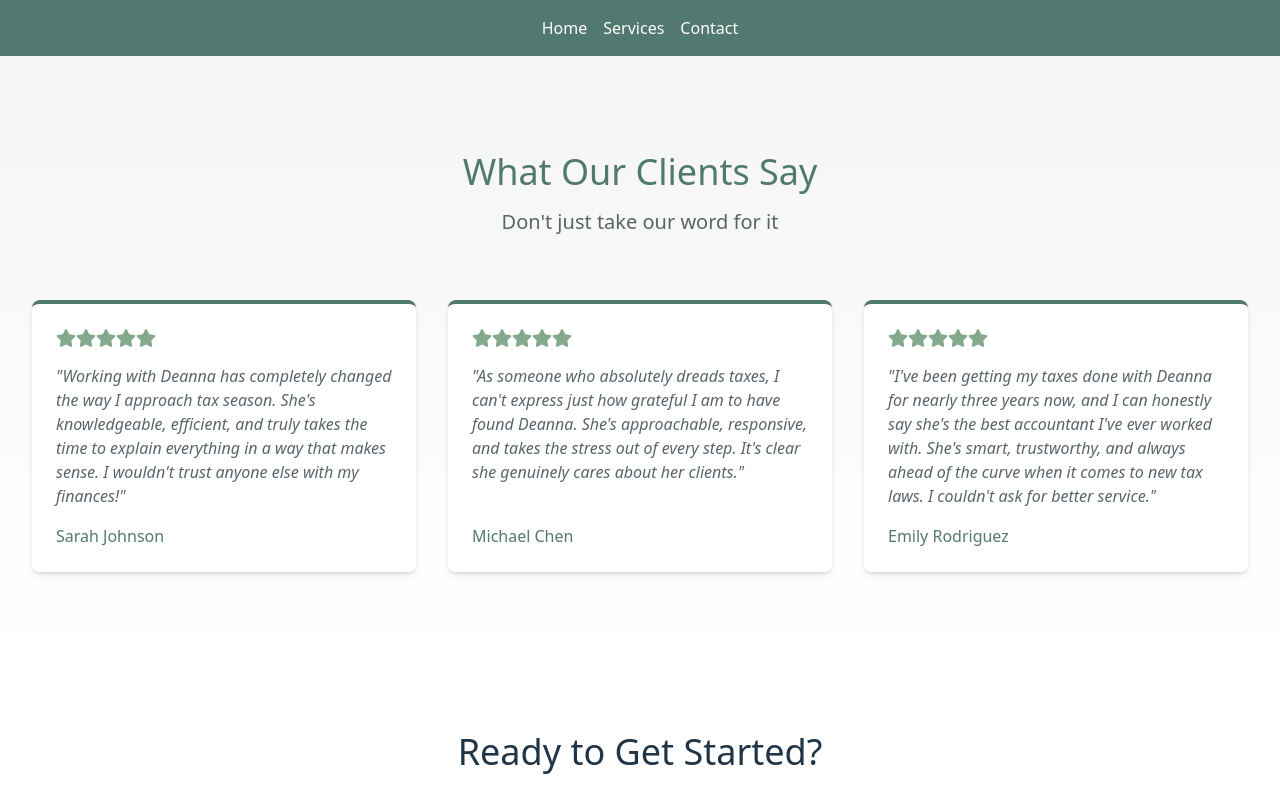
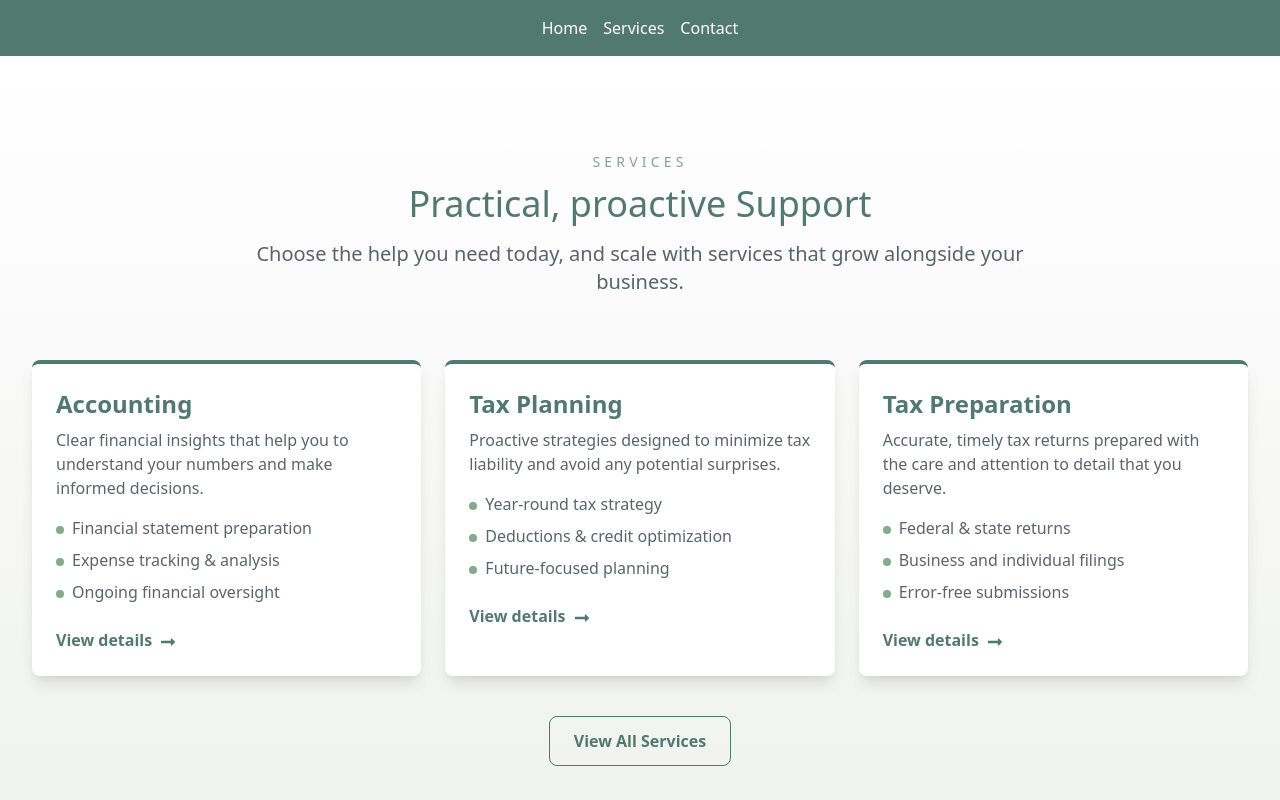
Before and after one commit to shawnMthompson/morse-accounting, a React (Vite) app: page / in a window 1280 px wide. Shown: the top 800 px of the page. Built offline with nearby package versions, Linux system fonts and the light colour scheme.

Commit message:
Add services section to Home page with dynamic service links and styling

```diff
--- a/src/components/pages/Home.jsx
+++ b/src/components/pages/Home.jsx
@@ -1,14 +1,71 @@
 import { Link } from "react-router";
 
+import { services } from "../../data/services";
 import { testimonials } from "../../data/testimonials";
-import { FaStar } from "react-icons/fa";
+import { FaLongArrowAltRight, FaStar } from "react-icons/fa";
 
 export default function Home() {
     return (
         <div>
+            <section className="py-16 lg:py-24 bg-linear-to-b from-white to-light/30 dark:from-dark dark:to-accent/20">
+                <div className="max-w-7xl mx-auto px-4 sm:px-6 lg:px-8">
+                    <div className="text-center mb-16">
+                        <p className="text-sm uppercase tracking-[0.3em] text-primary/70 dark:text-light/70 mb-3">
+                            Services
+                        </p>
+                        <h2 className="text-3xl lg:text-4xl text-primary dark:text-secondary mb-4">
+                            Practical, proactive Support
+                        </h2>
+                        <p className="text-xl text-dark/80 dark:text-light/80 max-w-3xl mx-auto">
+                            Choose the help you need today, and scale with services that grow alongside your business.
+                        </p>
+                    </div>
+
+                    <div className="grid gap-6 md:grid-cols-2 lg:grid-cols-3">
+                        {services.slice(0, 3).map((service) => (
+                            <Link
+                                key={service.slug}
+                                to={`/services/${service.slug}`}
+                                className="group bg-white dark:bg-accent rounded-lg shadow-lg p-6 border-t-4 border-primary hover:shadow-xl transition-all"
+                            >
+                                <h3 className="text-2xl font-bold text-primary dark:text-secondary mb-2">
+                                    {service.title}
+                                </h3>
+                                <p className="text-dark/80 dark:text-light/80 mb-4">
+                                    {service.summary}
+                                </p>
+                                <ul className="space-y-2 text-dark/80 dark:text-light/80">
+                                    {service.highlights.map((item) => (
+                                        <li key={item} className="flex items-center gap-2">
+                                            <span className="inline-block h-2 w-2 rounded-full bg-secondary relative top-[1.5px]" />
+                                            <span>{item}</span>
+                                        </li>
+                                    ))}
+                                </ul>
+                                <div className="flex items-center space-x-2 mt-6 text-primary group-hover:text-secondary font-semibold">
+                                    <span>View details</span>
+                                    <FaLongArrowAltRight className="relative top-[1.5px] transition-transform group-hover:translate-x-1" />
+                                </div>
+                            </Link>
+                        ))}
+                    </div>
+
+                    <div className="mt-10 text-center">
+                        <Link
+                            to="/services"
+                            className="inline-flex items-center justify-center px-6 py-3 rounded-lg border border-primary text-primary font-semibold hover:bg-primary hover:text-white transition-all"
+                        >
+                            View All Services
+                        </Link>
+                    </div>
+                </div>
+            </section>
             <section className="py-16 lg:py-24 bg-linear-to-b from-light/20 to-white dark:from-dark dark:to-accent/20">
                 <div className="max-w-7xl mx-auto px-4 sm:px-6 lg:px-8">
                     <div className="text-center mb-16">
+                        <p className="text-sm uppercase tracking-[0.3em] text-primary/70 dark:text-light/70 mb-3">
+                            Testimonials
+                        </p>
                         <h2 className="text-3xl lg:text-4xl text-primary dark:text-secondary mb-4">
                             What Our Clients Say
                         </h2>
```
